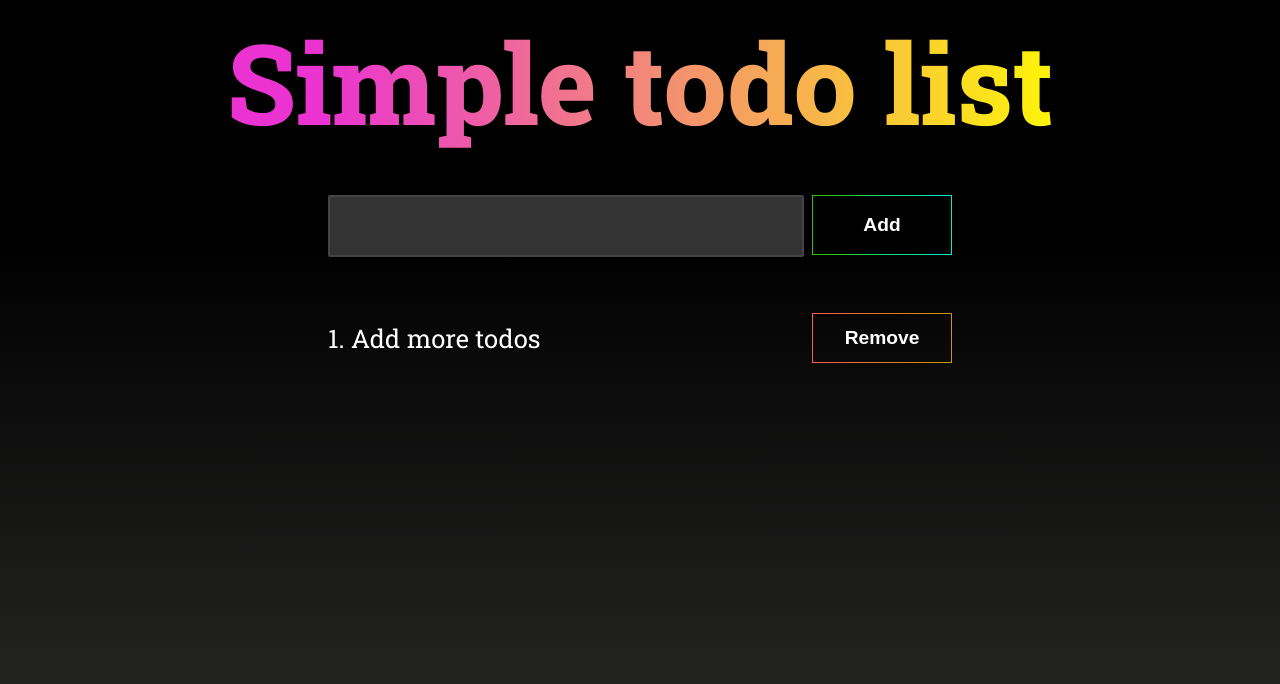
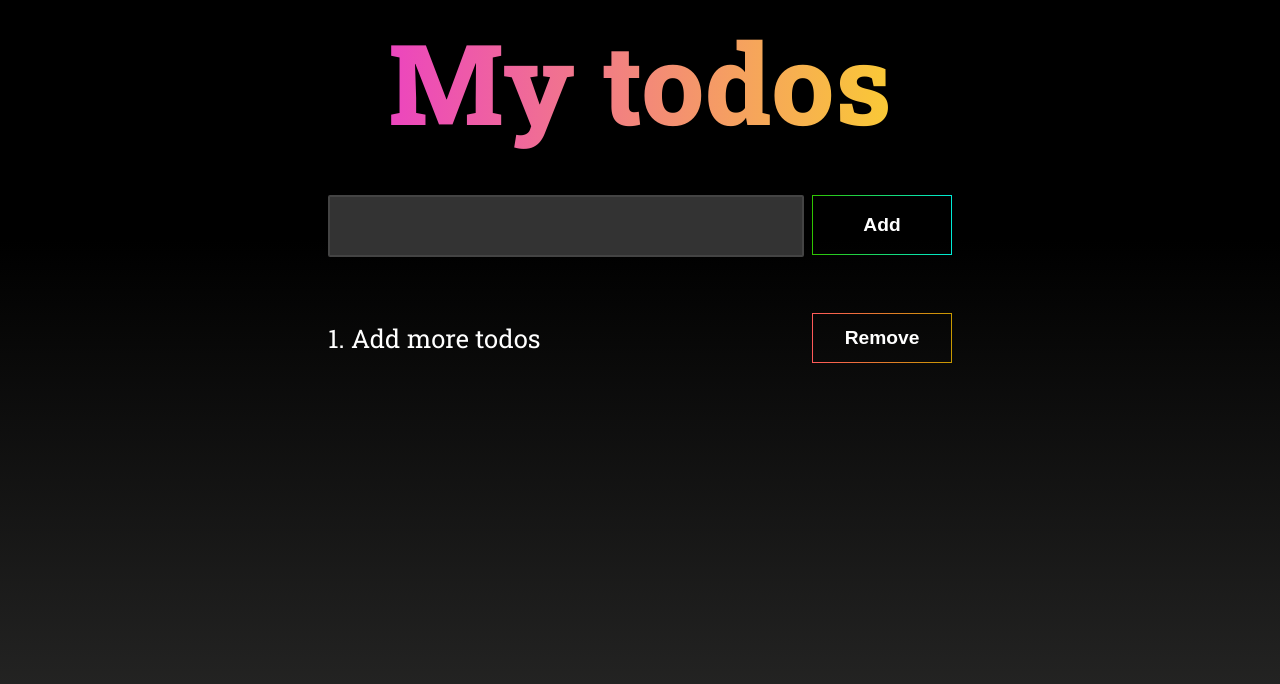
Before and after one commit to t-mu/simple-todo, a React (Create React App) app: page / in a window 1280 px wide. Shown: the top 684 px of the page. Built offline with nearby package versions, Linux system fonts and the light colour scheme.

Commit message:
Change title

```diff
--- a/src/App.js
+++ b/src/App.js
@@ -24,7 +24,7 @@ const App = () => {
 
   return (
     <main>
-      <h1 data-testid="app-title">Simple todo list</h1>
+      <h1 data-testid="app-title">My todos</h1>
       <TodoList todos={todos} onTodoAdd={addTodo} onTodoRemove={removeTodo} />
     </main>
   );
```
